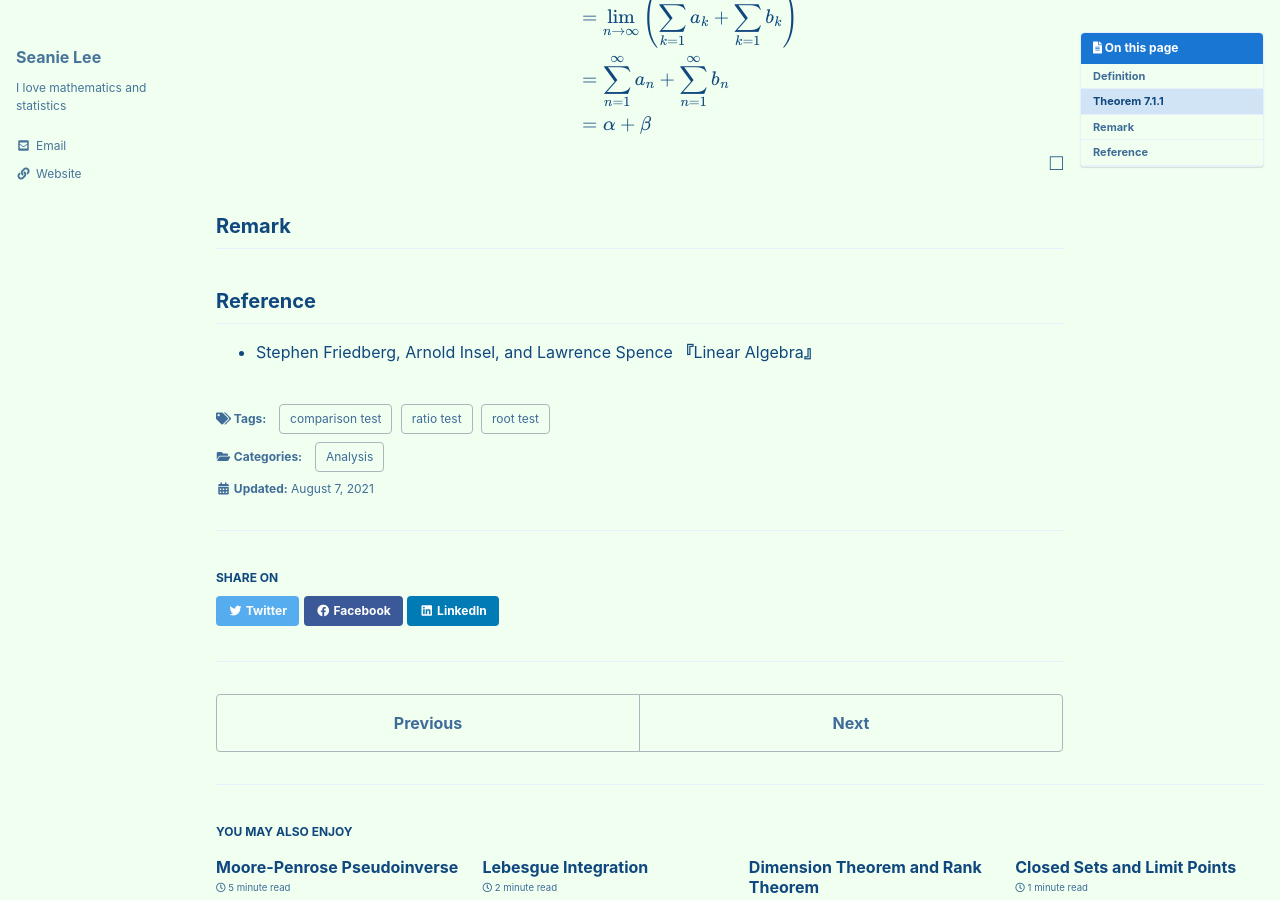
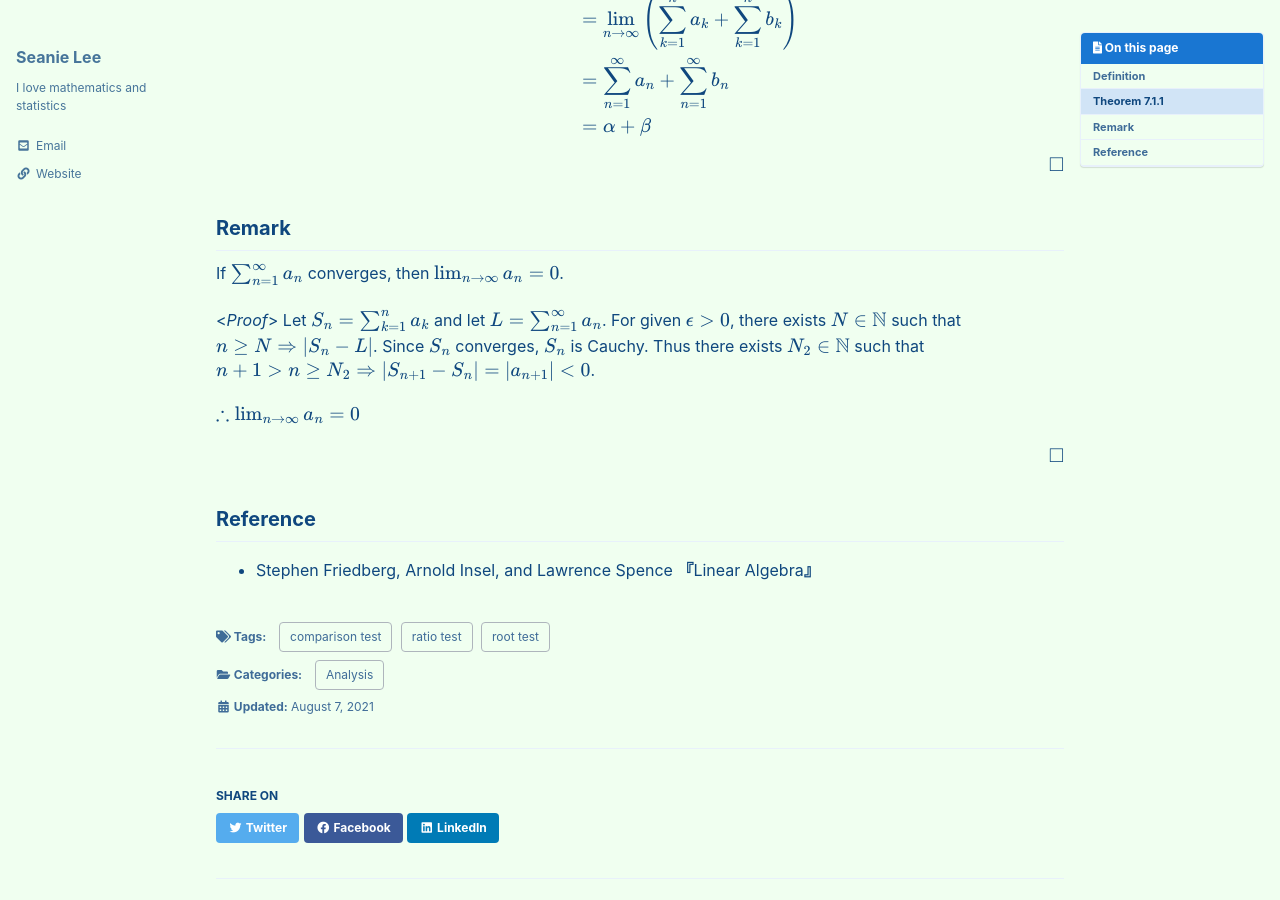
Before and after one commit to seanie12/blog, a Jekyll site: the page built from _posts/2021-08-07-convergence-test-1.md, in a window 1280 px wide and 900 px high, scrolled down 1025 px. Built offline with Jekyll 4.4.1, drawn with Linux system fonts in a browser that asks for light colours; cached includes are drawn as plain includes; formulas are drawn with MathJax 3; some of the changed text lies outside the part shown.

Commit message:
Update 2021-08-07-convergence-test-1.md

```diff
--- a/_posts/2021-08-07-convergence-test-1.md
+++ b/_posts/2021-08-07-convergence-test-1.md
@@ -19,7 +19,7 @@ comments : true
 ---
 
 ## Definition
-Let $\\{a_n\\}$ be a sequence. Define a new sequence of $s_n := \sum_{k=1}^na_k$ for $n\geq 1$. We call the $s_n$ is the $n$-th partial sum of $\\{a_n\\}$. If the sequence of partial sums converges (say $s_n\to s$), we write $\sum_{n=1}^\inftya_n=s$ and say **the infinite series** $\sum_{n=1}^na_n$ sums to $s$.
+Let $\\{a_n\\}$ be a sequence. Define a new sequence of $s_n := \sum_{k=1}^na_k$ for $n\geq 1$. We call the $s_n$ is the $n$-th partial sum of $\\{a_n\\}$. If the sequence of partial sums converges (say $s_n\to s$), we write $\sum_{n=1}^\infty a_n=s$ and say **the infinite series** $\sum_{n=1}^na_n$ sums to $s$.
 
 
 ## Theorem 7.1.1
@@ -57,6 +57,15 @@ $$
 $$\tag*{$\square$}$$
 
 ## Remark
+If $\sum_{n=1}^\infty  a_n$ converges, then $\lim_{n\to\infty}a_n=0$.
+
+<*Proof*>
+Let $S_n = \sum_{k=1}^n a_k$ and let $L=\sum_{n=1}^\infty a_n$.
+For given $\epsilon >0$, there exists $N\in\mathbb{N}$ such that $n\geq N \Rightarrow \lvert S_n - L \rvert$. Since $S_n$ converges, $S_n$ is Cauchy. Thus there exists $N_2\in \mathbb{N}$ such that $n+1>n\geq N_2 \Rightarrow \lvert S_{n+1}-S_n\rvert =\lvert a_{n+1}\rvert < 0$.
+
+$\therefore \lim_{n\to\infty} a_n=0$
+
+$$\tag*{$\square$}$$
 
 
 ## Reference
```
